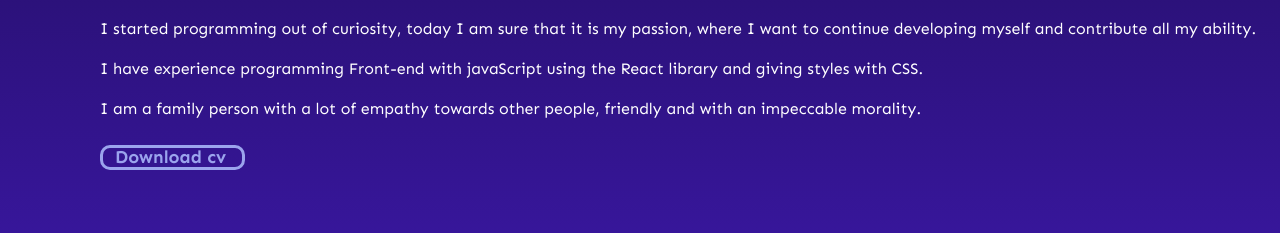
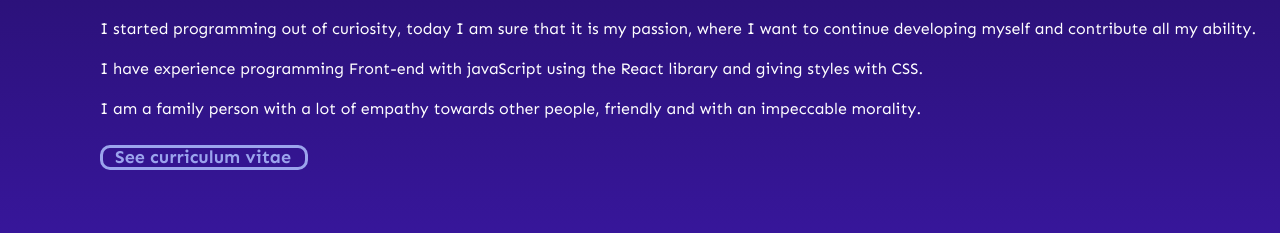
Before and after one commit to Prem2207/Portfolio-Franco-silva, a React (Vite) app: page / in a window 1280 px wide. Shown: the part 965-1198 px from the top of the page. Built offline with nearby package versions, Linux system fonts and the light colour scheme.

Commit message:
modificacion de cv

```diff
--- a/src/components/AboutMe.jsx
+++ b/src/components/AboutMe.jsx
@@ -10,11 +10,12 @@ export const AboutMe = () =>{
             <p className='py-2 lg:w-[1200px] lg:[70px]'>I have experience programming Front-end with javaScript using the React library and giving styles with CSS.</p>
             <p className='py-2 lg:w-[1200px] lg:[70px] mb-4'>I am a family person with a lot of empathy towards other people, friendly and with an impeccable morality.</p>
 
-            <div className=' flex items-center  border-violet border-[3px] w-[145px] h-[25px]
+            <div className=' flex items-center  border-violet border-[3px] w-[208px] h-[25px]
             rounded-[10px]'>
-                    <a href="../public/downloadableFiles/cv_franco_silva.docx" className='text-violet text-[18px]
+                    <a href="https://docs.google.com/document/d/1Z9gSP2JYIobs8v83oLL2cUj8jGBPohJM/edit?usp=sharing&ouid=103761663462019781738&rtpof=true&sd=true"
+                    target="blank" className='text-violet text-[18px]
                 font-bold p-3 '>
-                        Download cv
+                        See curriculum vitae
                     </a>
 
                 </div>
```
